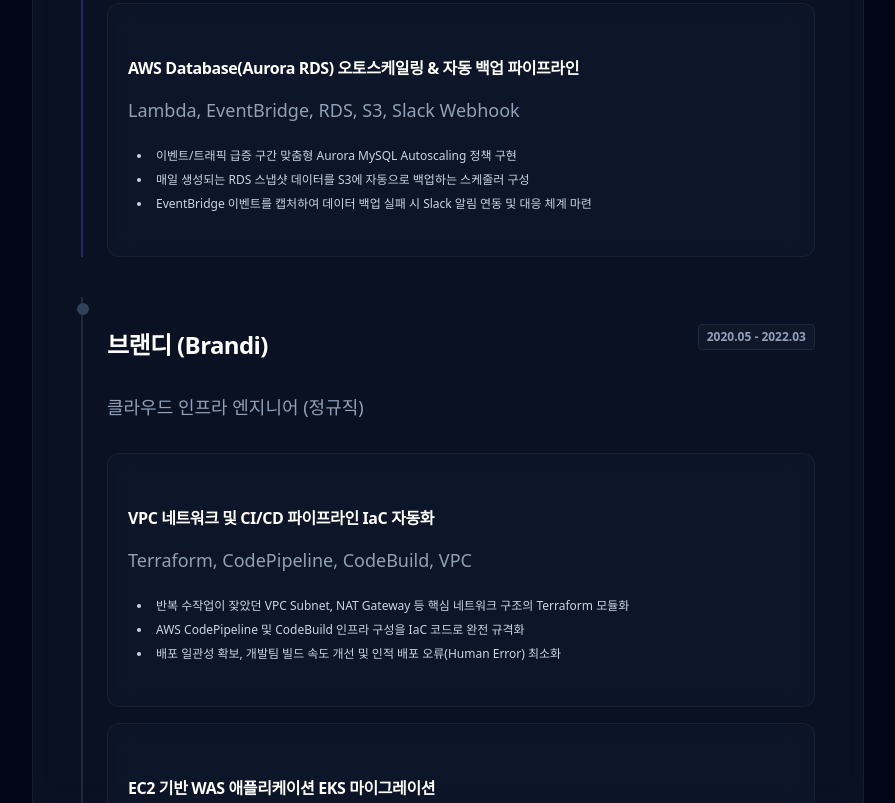
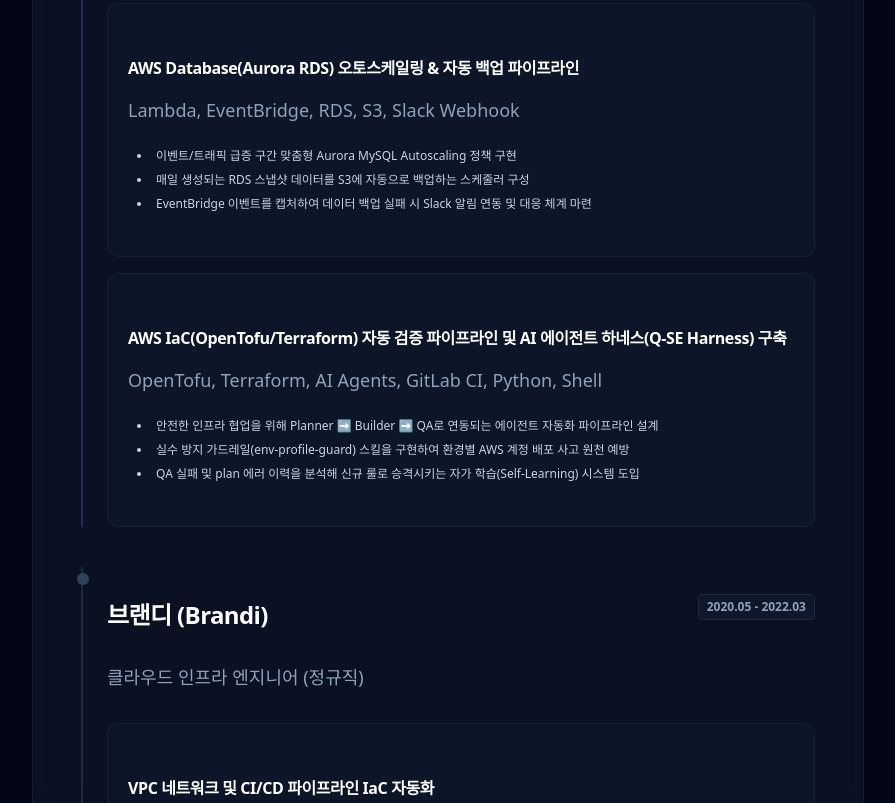
Before and after one commit to realx1017/realx1017.github.io, an Astro site: page /about in a window 1280 px wide. Shown: the part 2036-2839 px from the top of the page, without its empty margins (192-1087 px from the left). Built offline with nearby package versions, Linux system fonts and the light colour scheme; Astro itself is replaced by a stand-in of ours.

Commit message:
Add Q-SE Harness project description to Homeplus experience in resume page

```diff
--- a/src/pages/about.astro
+++ b/src/pages/about.astro
@@ -77,6 +77,17 @@ import Layout from '../layouts/BlogPost.astro';
 							<li>이벤트/트래픽 급증 구간 맞춤형 Aurora MySQL Autoscaling 정책 구현</li>
 							<li>매일 생성되는 RDS 스냅샷 데이터를 S3에 자동으로 백업하는 스케줄러 구성</li>
 							<li>EventBridge 이벤트를 캡처하여 데이터 백업 실패 시 Slack 알림 연동 및 대응 체계 마련</li>
+						</ul>
+					</div>
+
+					<!-- Project 4 -->
+					<div class="glass p-5 rounded-xl space-y-2">
+						<h4 class="text-base font-bold text-white">AWS IaC(OpenTofu/Terraform) 자동 검증 파이프라인 및 AI 에이전트 하네스(Q-SE Harness) 구축</h4>
+						<p class="text-xs text-slate-400">OpenTofu, Terraform, AI Agents, GitLab CI, Python, Shell</p>
+						<ul class="list-disc pl-4 text-xs text-slate-300 space-y-1">
+							<li>안전한 인프라 협업을 위해 Planner ➡️ Builder ➡️ QA로 연동되는 에이전트 자동화 파이프라인 설계</li>
+							<li>실수 방지 가드레일(env-profile-guard) 스킬을 구현하여 환경별 AWS 계정 배포 사고 원천 예방</li>
+							<li>QA 실패 및 plan 에러 이력을 분석해 신규 룰로 승격시키는 자가 학습(Self-Learning) 시스템 도입</li>
 						</ul>
 					</div>
 				</div>
```
